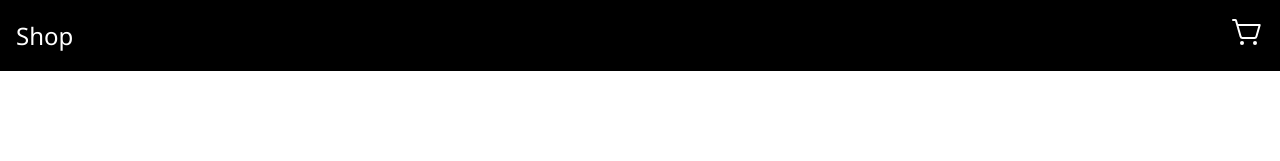
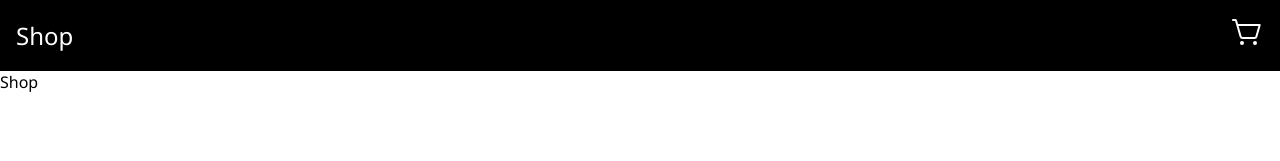
Before and after one commit to autom101/e-commerce-store, a React (Create React App) app: page / in a window 1280 px wide. Shown: the top 161 px of the page. Built offline with nearby package versions, Linux system fonts and the light colour scheme.

Commit message:
Add pages folder with basic pages and connect them to Routes

```diff
--- a/src/App.js
+++ b/src/App.js
@@ -1,6 +1,7 @@
 import "./App.css";
 import { BrowserRouter as Router, Route, Routes } from "react-router-dom";
 import { NavBar } from "./components";
+import { Cart, Shop } from "./pages";
 
 function App() {
   return (
@@ -8,8 +9,8 @@ function App() {
       <Router>
         <NavBar />
         <Routes>
-          <Route path="/" />
-          <Route path="/cart" />
+          <Route path="/" element={<Shop />} />
+          <Route path="/cart" element={<Cart />} />
         </Routes>
       </Router>
     </div>
--- /dev/null
+++ b/src/index.css
@@ -0,0 +1,3 @@
+* {
+  box-sizing: border-box;
+}
--- a/src/index.js
+++ b/src/index.js
@@ -1,5 +1,6 @@
 import React from "react";
 import ReactDOM from "react-dom/client";
+import "./index.css";
 import App from "./App";
 
 ReactDOM.createRoot(document.getElementById("root")).render(
--- /dev/null
+++ b/src/pages/Cart/Cart.js
@@ -0,0 +1,5 @@
+const Cart = () => {
+  return <div>Cart</div>;
+};
+
+export default Cart;
--- /dev/null
+++ b/src/pages/Shop/Shop.js
@@ -0,0 +1,5 @@
+const Shop = () => {
+  return <div>Shop</div>;
+};
+
+export default Shop;
--- /dev/null
+++ b/src/pages/index.js
@@ -0,0 +1,2 @@
+export { default as Cart } from "./Cart/Cart.js";
+export { default as Shop } from "./Shop/Shop.js";
```
